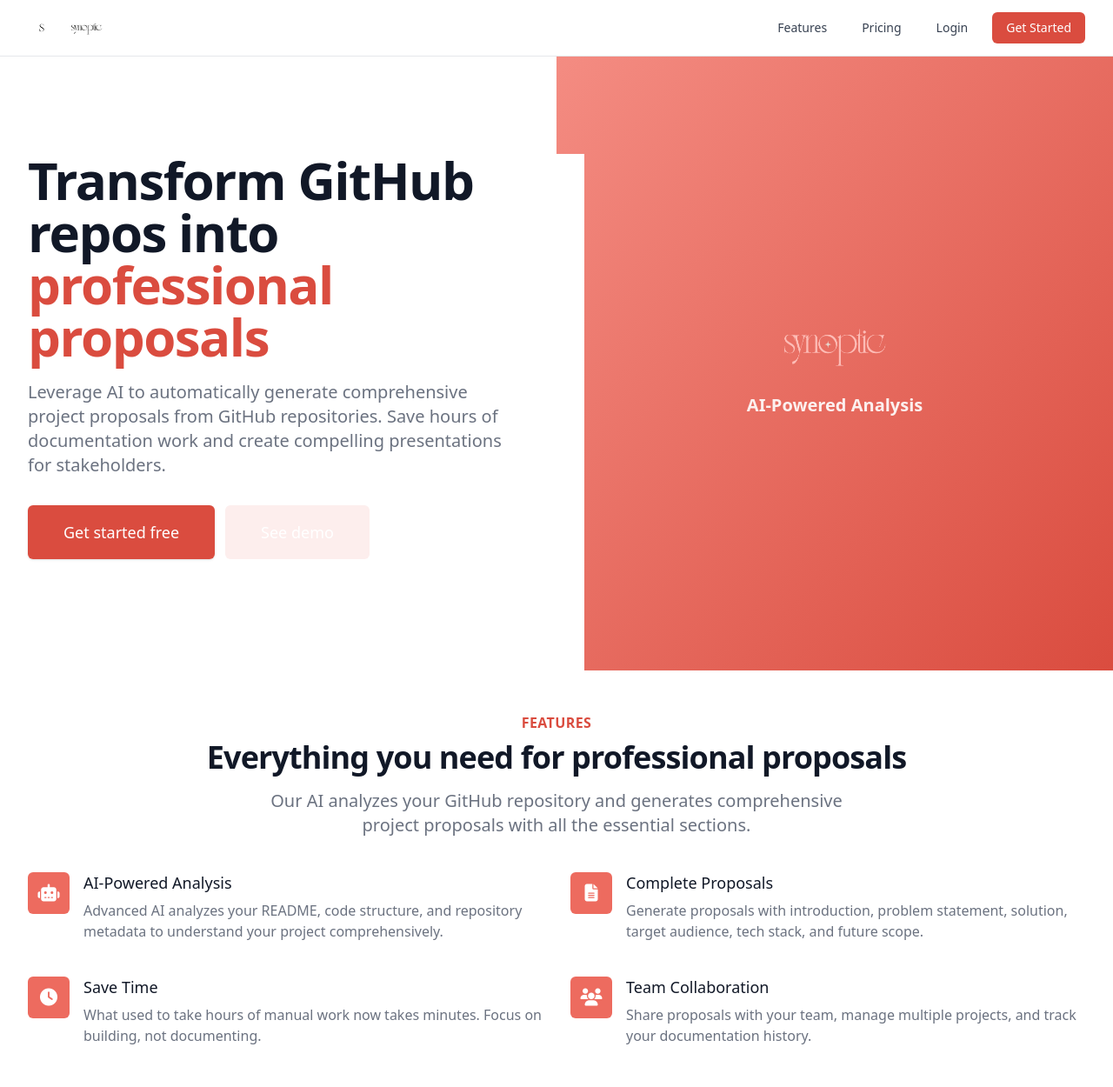
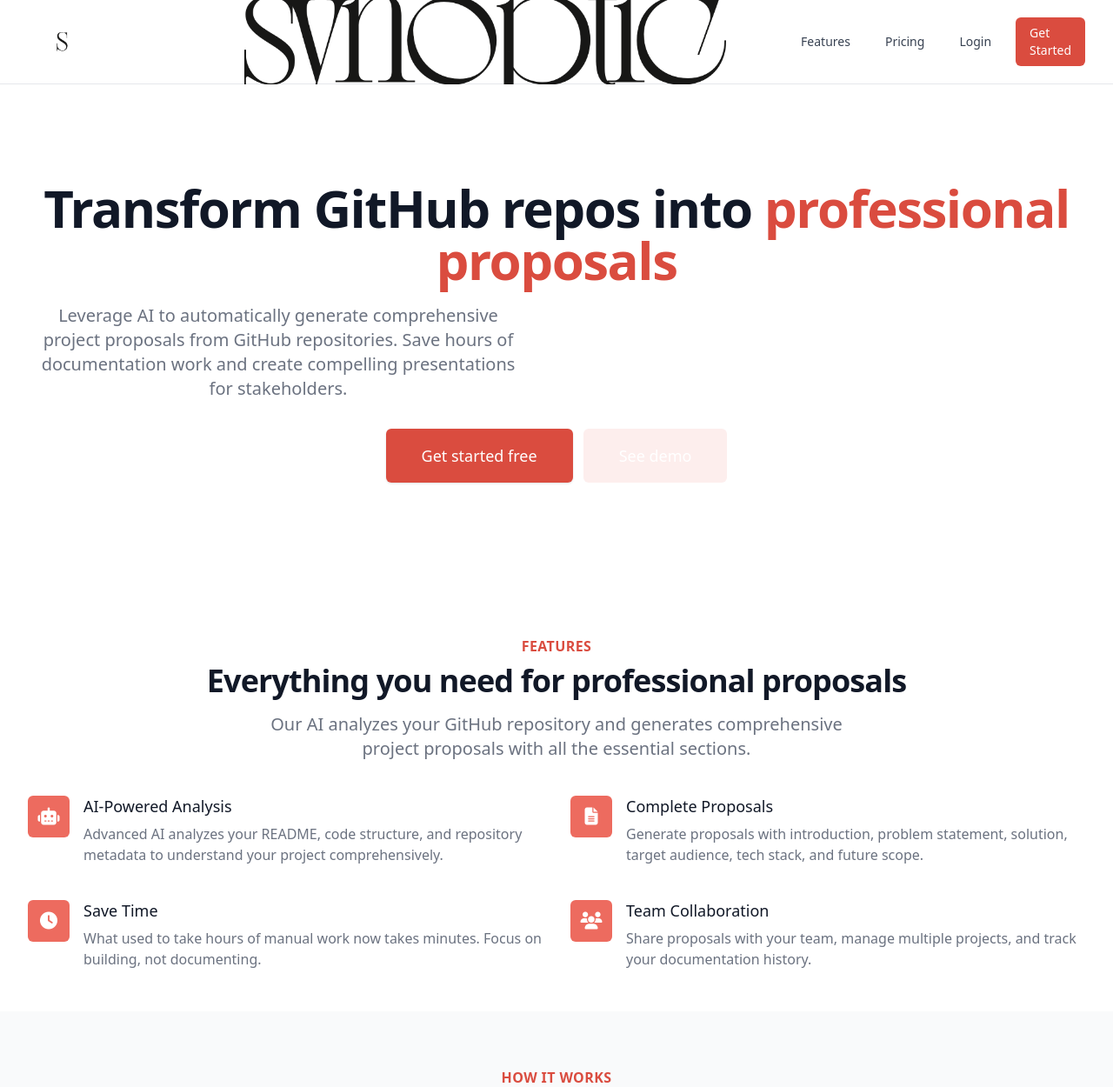
Before and after one commit to ctoriola/synoptic-webapp, a Flask app: page / in a window 1280 px wide. Shown: the top 1250 px of the page at 87% size. Run offline with Flask 3, Linux system fonts and the light colour scheme; some libraries are stand-ins or nearby versions.

Commit message:
logo fix + theme overriding issues + hero width increase

```diff
--- a/static/css/main.css
+++ b/static/css/main.css
@@ -161,6 +161,22 @@
     --primary-700: #b73a2f;
     --primary-800: #97312a;
     --primary-900: #7d2d28;
+}
+
+/* Force coral colors in dark mode */
+@media (prefers-color-scheme: dark) {
+    :root {
+        --primary-50: #fef7f6 !important;
+        --primary-100: #fdeeed !important;
+        --primary-200: #fbd5d2 !important;
+        --primary-300: #f8b5af !important;
+        --primary-400: #f48c82 !important;
+        --primary-500: #ed6b5f !important;
+        --primary-600: #da4c3f !important;
+        --primary-700: #b73a2f !important;
+        --primary-800: #97312a !important;
+        --primary-900: #7d2d28 !important;
+    }
 }
 
 /* Override Tailwind primary colors with coral */
--- a/templates/auth/login.html
+++ b/templates/auth/login.html
@@ -7,7 +7,7 @@
     <div class="max-w-md w-full space-y-8">
         <div>
             <div class="mx-auto flex justify-center">
-                <img src="{{ url_for('static', filename='synoptic-icon.png') }}" alt="Synoptic" class="h-12 w-12">
+                <img src="{{ url_for('static', filename='synoptic-icon.png') }}" alt="Synoptic" class="h-30 w-30">
             </div>
             <h2 class="mt-6 text-center text-3xl font-extrabold text-gray-900">
                 Sign in to your account
--- a/templates/auth/register.html
+++ b/templates/auth/register.html
@@ -7,7 +7,7 @@
     <div class="max-w-md w-full space-y-8">
         <div>
             <div class="mx-auto flex justify-center">
-                <img src="{{ url_for('static', filename='synoptic-icon.png') }}" alt="Synoptic" class="h-12 w-12">
+                <img src="{{ url_for('static', filename='synoptic-icon.png') }}" alt="Synoptic" class="h-30 w-30">
             </div>
             <h2 class="mt-6 text-center text-3xl font-extrabold text-gray-900">
                 Create your account
--- a/templates/base.html
+++ b/templates/base.html
@@ -45,11 +45,11 @@
     <!-- Navigation -->
     <nav class="bg-white shadow-sm border-b border-gray-200">
         <div class="max-w-7xl mx-auto px-4 sm:px-6 lg:px-8">
-            <div class="flex justify-between h-16">
+            <div class="flex justify-between h-24">
                 <div class="flex items-center">
                     <a href="{{ url_for('main.index') }}" class="flex items-center space-x-2">
-                        <img src="{{ url_for('static', filename='synoptic-icon.png') }}" alt="Synoptic" class="w-8 h-8">
-                        <img src="{{ url_for('static', filename='synoptic-dark.png') }}" alt="Synoptic" class="h-6">
+                        <img src="{{ url_for('static', filename='synoptic-icon.png') }}" alt="Synoptic" class="w-20 h-20">
+                        <img src="{{ url_for('static', filename='synoptic-dark.png') }}" alt="Synoptic" class="h-15">
                     </a>
                 </div>
                 <!-- Mobile menu button -->
--- a/templates/landing.html
+++ b/templates/landing.html
@@ -5,10 +5,10 @@
 {% block content %}
 <!-- Hero Section -->
 <div class="relative bg-white overflow-hidden">
-    <div class="max-w-7xl mx-auto">
-        <div class="relative z-10 pb-8 bg-white sm:pb-16 md:pb-20 lg:max-w-2xl lg:w-full lg:pb-28 xl:pb-32">
+    <div class="w-full">
+        <div class="relative z-10 pb-8 bg-white sm:pb-16 md:pb-20 lg:pb-28 xl:pb-32">
             <main class="mt-10 mx-auto max-w-7xl px-4 sm:mt-12 sm:px-6 md:mt-16 lg:mt-20 lg:px-8 xl:mt-28">
-                <div class="sm:text-center lg:text-left">
+                <div class="text-center">
                     <h1 class="text-4xl tracking-tight font-extrabold text-gray-900 sm:text-5xl md:text-6xl">
                         <span class="block xl:inline">Transform GitHub repos into</span>
                         <span class="block text-primary-600 xl:inline">professional proposals</span>
@@ -17,7 +17,7 @@
                         Leverage AI to automatically generate comprehensive project proposals from GitHub repositories.
                         Save hours of documentation work and create compelling presentations for stakeholders.
                     </p>
-                    <div class="mt-5 sm:mt-8 sm:flex sm:justify-center lg:justify-start">
+                    <div class="mt-5 sm:mt-8 sm:flex sm:justify-center">
                         <div class="rounded-md shadow">
                             <a href="{{ url_for('auth.register') }}" class="w-full flex items-center justify-center px-8 py-3 border border-transparent text-base font-medium rounded-md text-white bg-primary-600 hover:bg-primary-700 md:py-4 md:text-lg md:px-10 transition-colors">
                                 Get started free
@@ -31,14 +31,6 @@
                     </div>
                 </div>
             </main>
-        </div>
-    </div>
-    <div class="lg:absolute lg:inset-y-0 lg:right-0 lg:w-1/2">
-        <div class="h-56 w-full bg-gradient-to-br from-primary-400 to-primary-600 sm:h-72 md:h-96 lg:w-full lg:h-full flex items-center justify-center">
-            <div class="text-white text-center">
-                <img src="{{ url_for('static', filename='synoptic-main.png') }}" alt="Synoptic" class="h-20 mb-4 mx-auto opacity-90">
-                <p class="text-xl font-semibold opacity-90">AI-Powered Analysis</p>
-            </div>
         </div>
     </div>
 </div>
```
